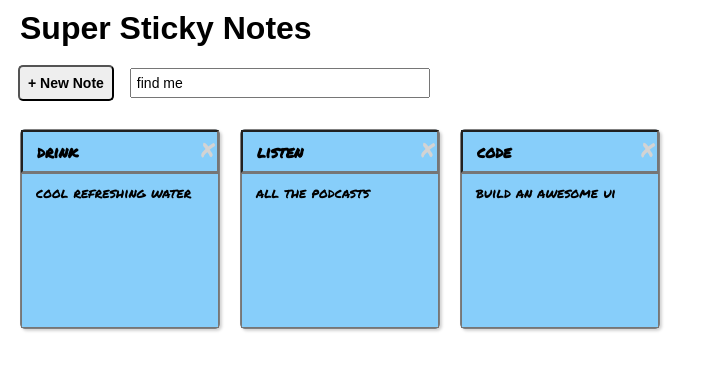
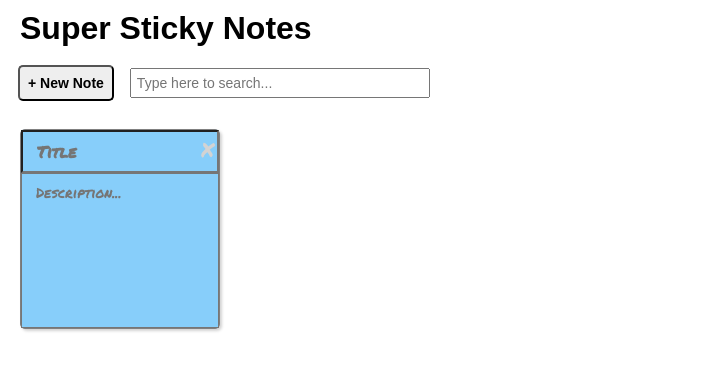
Before and after one commit to agottlieb/Sticky-notes-react, a React (Create React App) app: page / in a window 1280 px wide. Shown: the top 370 px of the page, without its empty margins (0-708 px from the left). Built offline with nearby package versions, Linux system fonts and the light colour scheme.

Commit message:
added onclick to button and new note function

```diff
--- a/src/App.js
+++ b/src/App.js
@@ -8,25 +8,13 @@ class App extends Component {
   state = {
     notes: [
       {
-        id: 0,
-        title: "drink",
-        description: "cool refreshing water",
-        doesMatchSearch: true
-      },
-      {
-        id: 1,
-        title: "listen",
-        description: "all the podcasts",
-        doesMatchSearch: true
-      },
-      {
-        id: 2,
-        title: "code",
-        description: "build an awesome ui",
+        id: Date.now(),
+        title: "",
+        description: "",
         doesMatchSearch: true
       }
     ],
-    searchText: "find me"
+    searchText: ""
   };
   addNote = () => {
     var newNote = {
@@ -38,17 +26,7 @@ class App extends Component {
     var newNotes = [newNote, ...this.state.notes];
     this.setState({ notes: newNotes });
   };
-  /*  addNote = () => {
-    var newNote = {
-      id: Date.now(),
-      title: "",
-      description: "",
-      doesMatchSearch: true
-    };
-    var newNotes = [newNote, ...this.state.notes];
-    this.setState({ notes: newNotes });
-  };
-*/
+
   render() {
     return (
       <div>
--- a/src/Header.js
+++ b/src/Header.js
@@ -4,7 +4,9 @@ var Header = (props) => (
   <header className="app-header">
     <h1 className="app-header__title">Super Sticky Notes</h1>
     <aside className="app-header__controls">
-      <button className="add-new">+ New Note</button>
+      <button className="add-new" onclick={props.addNew}>
+        + New Note
+      </button>
       <input
         type="text"
         placeholder="Type here to search..."
```
